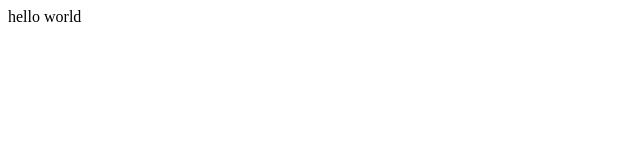
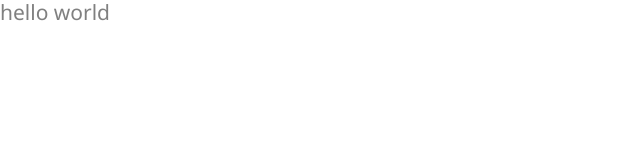
Before and after one commit to happy-sonday/next-bnb-sonday, a Next.js app: page / in a window 1280 px wide. Shown: the top 160 px of the page, without its empty margins (0-640 px from the left). Built offline with nearby package versions, Linux system fonts and the light colour scheme.

Commit message:
css 리셋 및 글로벌 스타일 설정

```diff
--- /dev/null
+++ b/pages/_app.tsx
@@ -0,0 +1,13 @@
+import { AppProps } from "next/app";
+import GlobalStyle from "../styles/GlobalStyle";
+
+const app = ({ Component, pageProps }: AppProps) => {
+  return (
+    <>
+      <GlobalStyle />
+      <Component {...pageProps} />
+    </>
+  );
+};
+
+export default app;
--- /dev/null
+++ b/pages/_document.tsx
@@ -0,0 +1,50 @@
+import Document, { Html, Head, Main, NextScript, DocumentContext } from "next/document";
+import { ServerStyleSheet } from "styled-components";
+
+class MyDocument extends Document {
+  static async getInitialProps(ctx: DocumentContext) {
+    const sheet = new ServerStyleSheet();
+    const originalRenderPage = ctx.renderPage;
+    try {
+      ctx.renderPage = () =>
+        originalRenderPage({
+          enhanceApp: (App) => (props) => sheet.collectStyles(<App {...props} />),
+        });
+      const initialProps = await Document.getInitialProps(ctx);
+      return {
+        ...initialProps,
+        styles: (
+          <>
+            {initialProps.styles}
+            {sheet.getStyleElement()}
+          </>
+        ),
+      };
+    } finally {
+      sheet.seal();
+    }
+  }
+
+  render() {
+    return (
+      <Html>
+        <Head>
+          <link
+            href="https://fonts.googleapis.com/css?family=Noto+Sans:400,700&display=swap"
+            rel="stylesheet"
+          />
+          <link
+            href="https://fonts.googleapis.com/css?family=Noto+Sans+KR:400,700&display=swap&subset=korean"
+            rel="stylesheet"
+          />
+        </Head>
+        <body>
+          <Main />
+          <NextScript />
+        </body>
+      </Html>
+    );
+  }
+}
+
+export default MyDocument;
--- a/pages/index.tsx
+++ b/pages/index.tsx
@@ -1,7 +1,14 @@
+import { NextPage } from "next";
 import React from "react";
+import styled from "styled-components";
 
-const index: React.FC = () => {
-  return <div>hello world</div>;
+const Container = styled.div`
+  font-size: 21px;
+  color: gray;
+`;
+
+const index: NextPage = () => {
+  return <Container>hello world</Container>;
 };
 
 export default index;
--- /dev/null
+++ b/styles/GlobalStyle.tsx
@@ -0,0 +1,25 @@
+import reset from "styled-reset";
+import { createGlobalStyle, css } from "styled-components";
+import paltte from "./palette";
+
+const globalStyle = css`
+  ${reset};
+  * {
+    box-sizing: border-box;
+  }
+  body {
+    font-family: Noto Sans, Noto Sans KR;
+    color: ${paltte.black};
+    line-height: 1.2;
+  }
+  a {
+    text-decoration: none;
+    color: ${paltte.black};
+  }
+`;
+
+const GlobalStyle = createGlobalStyle`
+    ${globalStyle};
+`;
+
+export default GlobalStyle;
--- /dev/null
+++ b/styles/palette.ts
@@ -0,0 +1,27 @@
+export default {
+  cardinal: "#a41850",
+  davidson_orange: "#c13515",
+  tawny: "#d93900",
+  amaranth: "#E51E53",
+  orange: "#fc642d",
+  main_pink: "#FF385C",
+  bittersweet: "#ff5a5f",
+  black: "#222222",
+  charcoal: "#484848",
+  snow: "#FFF8F6",
+  gray_48: "#484848",
+  gray_71: "#717171",
+  gray_76: "#767676",
+  gray_80: "#808080",
+  gray_85: "#858585",
+  gray_aa: "#aaa",
+  gray_bb: "#bbb",
+  gray_b0: "#b0b0b0",
+  gray_c4: "#c4c4c4",
+  gray_dd: "#ddd",
+  gray_eb: "#ebebeb",
+  gray_e5: "#e5e5e5",
+  gray_f7: "#f7f7f7",
+  dark_cyan: "#008489",
+  green: "#008A05",
+};
--- /dev/null
+++ b/types/image.d.ts
@@ -0,0 +1 @@
+declare module "*.svg";
```
Also changed, not shown: package.json (+6 -1 lines), tsconfig.json (+4 -14 lines), .babelrc (added), .eslintrc.js, 2 other files (tests, documents, lock files or other folders).
